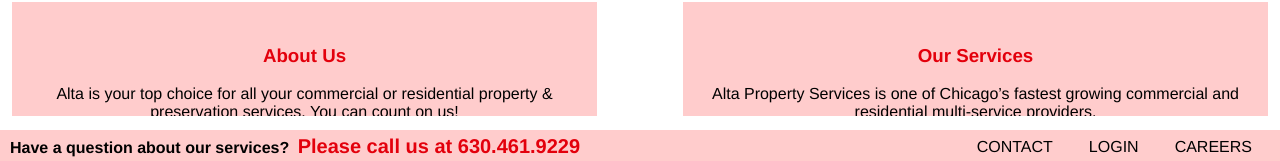
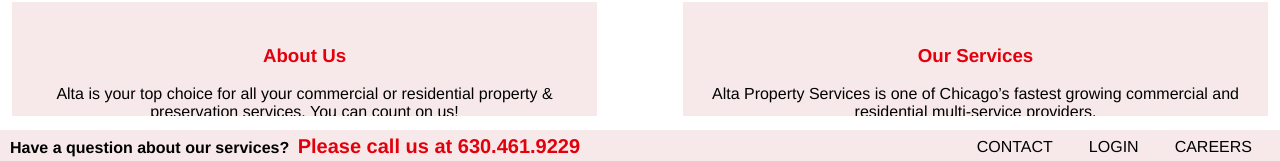
Before and after one commit to dhindurthy/alta-prop, a React (Create React App) app: page / in a window 1280 px wide. Shown: the part 636-797 px from the top of the page. Built offline with nearby package versions, Linux system fonts and the light colour scheme.

Commit message:
Styling updates

```diff
--- a/src/colours/_menu.scss
+++ b/src/colours/_menu.scss
@@ -28,7 +28,7 @@
     color: black;
     // font-weight: bold;
     font-size: 0.75rem;
-    background-color: #ffcccc;
+    background-color: #f7e9e9;
     width: 6rem;
     cursor: pointer;
     border: none;
--- a/src/style.scss
+++ b/src/style.scss
@@ -122,7 +122,7 @@
   display: flex;
   align-items: center;
   justify-content: space-between;
-  background-color: #ffcccc;
+  background-color: #f7e9e9;
   padding-left: 10px;
 
   .question-phone{
@@ -152,7 +152,7 @@
   justify-content: space-around;
   text-align: center;
   article {
-    background-color: #ffcccc;
+    background-color: #f7e9e9;
     h3 {
       color: #e3000c;
     }
```
Also changed, not shown: package.json (+6 -1 lines).
